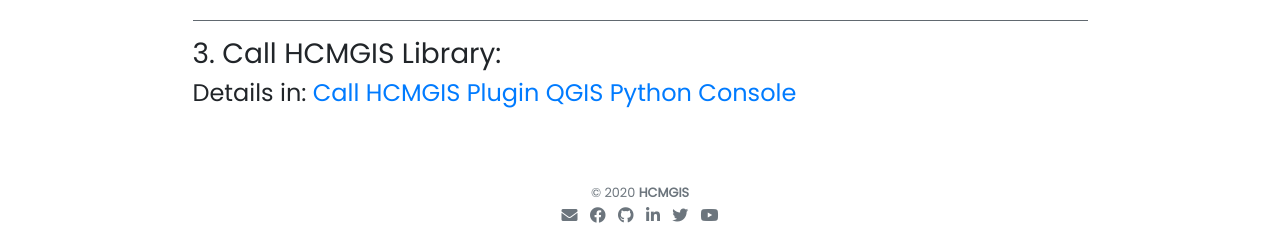
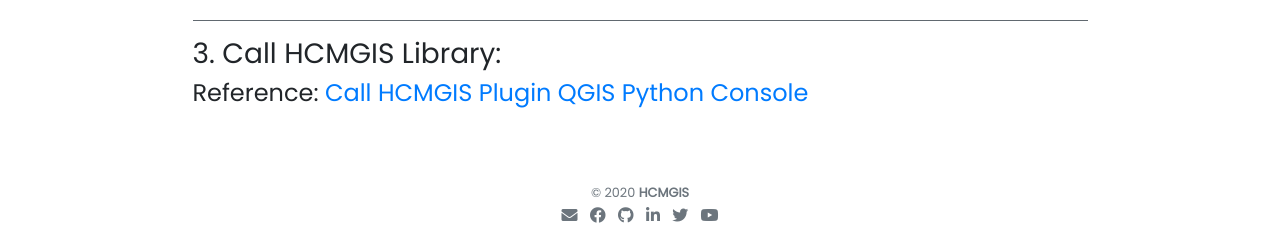
Before and after one commit to hcmgis/hcmgis.github.io, a Jekyll site: the page built from _posts/2020-05-03-call-hcmgis-library-standalone-pyqgis.md, in a window 1280 px wide. Shown: the part 1087-1328 px from the top of the page. Built offline with Jekyll 4.4.1, drawn with Linux system fonts in a browser that asks for light colours; nearby versions of some CDN libraries; our own code applies the rules of GitHub Pages for plain Markdown files; comment, search, counter and statistics services are not loaded.

Commit message:
Update 2020-05-03-call-hcmgis-library-standalone-pyqgis.md

```diff
--- a/_posts/2020-05-03-call-hcmgis-library-standalone-pyqgis.md
+++ b/_posts/2020-05-03-call-hcmgis-library-standalone-pyqgis.md
@@ -44,4 +44,4 @@ hcmgis_lec(layer,field,output,status_callback = None)
 
 ***
 ### 3. Call HCMGIS Library:
-#### Details in:  [Call HCMGIS Plugin QGIS Python Console](https://hcmgis.github.io/blog/call-hcmgis-library-qgis-python-console)
+#### Reference:  [Call HCMGIS Plugin QGIS Python Console](https://hcmgis.github.io/blog/call-hcmgis-library-qgis-python-console)
```
